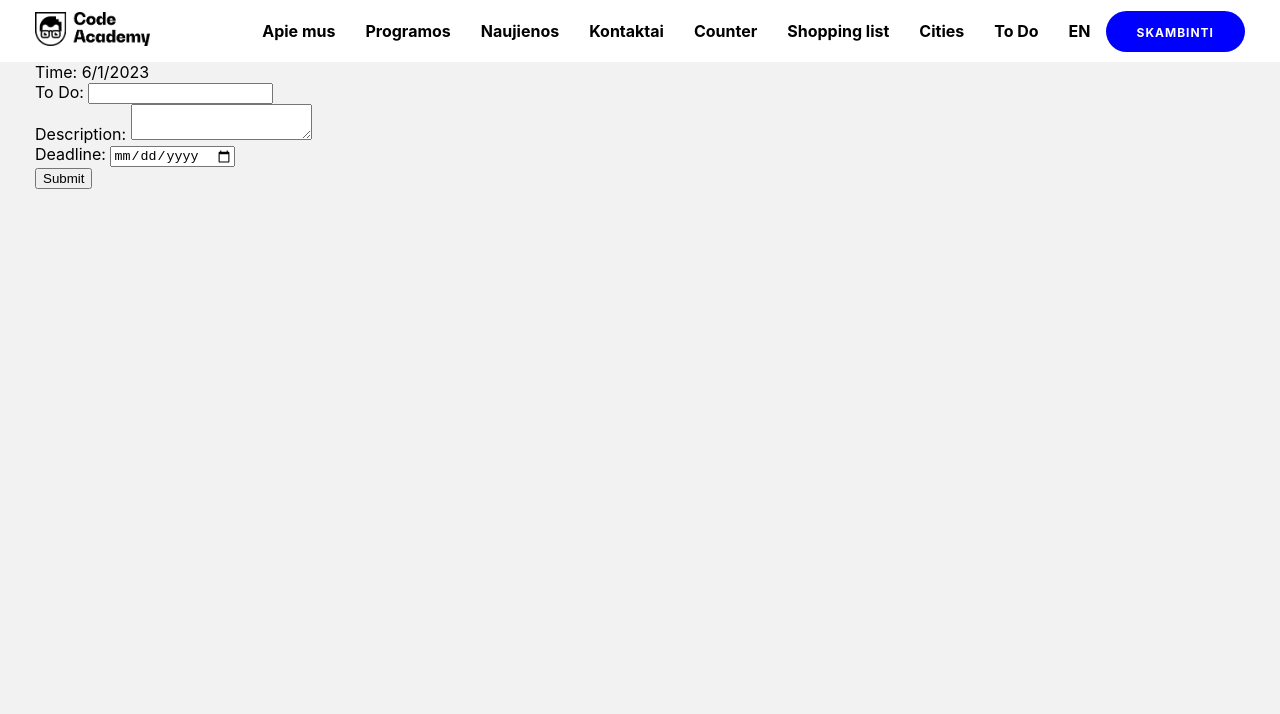
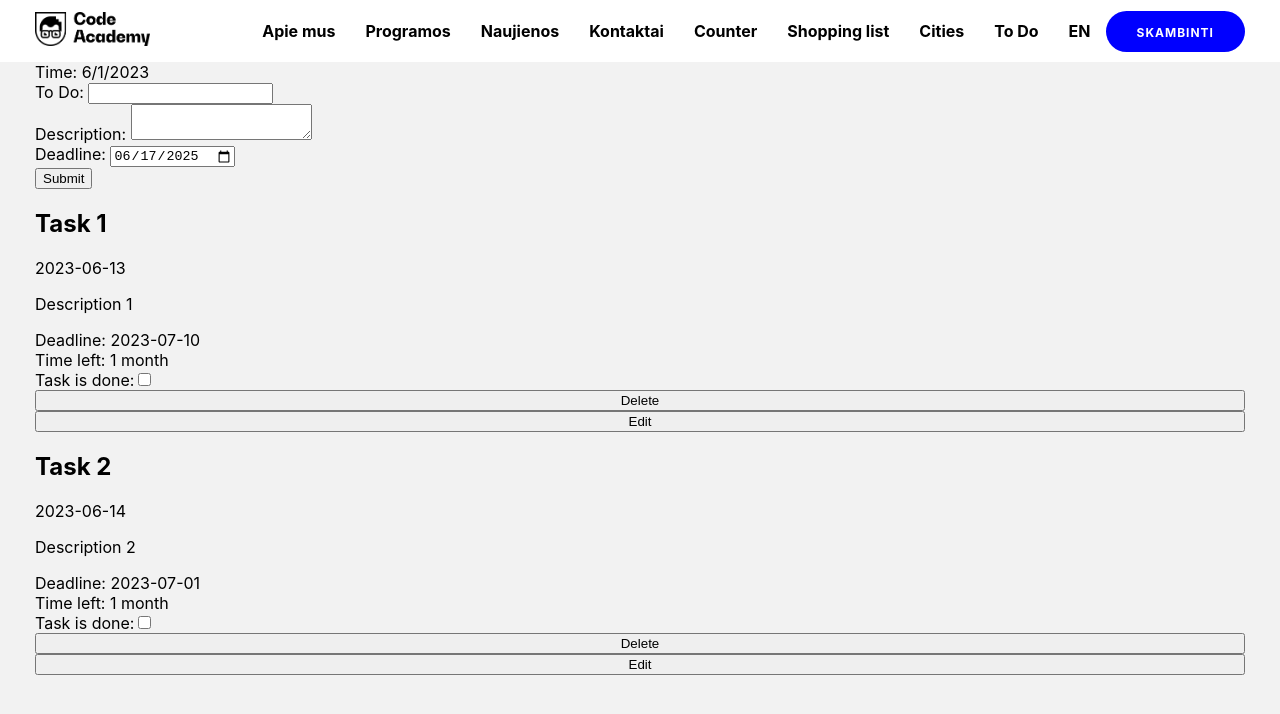
Before and after one commit to medeinedapkev/first-react-app, a React (Create React App) app: page /to-do-list in a window 1280 px wide. Shown: the top 714 px of the page. Built offline with nearby package versions, Linux system fonts and the light colour scheme.

Commit message:
is done and delete functions

```diff
--- a/src/Components/ToDoPageComponents/ToDoForm.js
+++ b/src/Components/ToDoPageComponents/ToDoForm.js
@@ -1,12 +1,10 @@
 import { useState, useEffect } from 'react';
-
-
 
 const ToDoPageForm = ({ onToDo }) => {
 
     const [ date, setDate ] = useState(new Date());
     useEffect(() => {
-        const timer = setInterval(() => setDate(new Date()), 1000)
+        const timer = setInterval(() => setDate(new Date()), 1000, [])
         return function cleanUp() {
             clearInterval(timer);
         }
@@ -18,24 +16,22 @@ const ToDoPageForm = ({ onToDo }) => {
 
     const titleHandler = (e) => setTitle(e.target.value);
     const descriptionHandler = (e) => setDescription(e.target.value);
-    const deadlineHandler = (e) => setDeadline(e.target.value)
+    const deadlineHandler = (e) => setDeadline(e.target.value);
 
     function addNewToDo(event) {
         event.preventDefault();
 
-        const newToDo = {
-            date: date.toLocaleDateString().split('/').join('-'),
-            title: title,
-            description: description,
-            deadline: deadline,
-        }
+        const newDate = new Date();
+        const day = newDate.getDate().toString().padStart(2, '0');
+        const month = (newDate.getMonth() + 1).toString().padStart(2, '0');
+        const year = newDate.getFullYear();
+        const date = `${year}-${month}-${day}`;
+
+        const id = 'id' + Math.floor(Math.random() * 2999);
+
+        const newToDo = { date, title, description, deadline, isDone: false, id };
 
         onToDo(newToDo);
-
-        console.log(date.toLocaleDateString().split('/').join('-'))
-        console.log(title)
-        console.log(description)
-        console.log(deadline)
 
         setTitle('');
         setDescription('');
@@ -55,7 +51,7 @@ const ToDoPageForm = ({ onToDo }) => {
         </div>
         <div className='form-item'>
             <label htmlFor='to-do-date'>Deadline: </label>
-            <input type='date' name='to-do-date' id='to-do-date' value={deadline} onChange={deadlineHandler} />
+            <input type='date' name='to-do-date' id='to-do-date' value={'2025-06-17'} onChange={deadlineHandler} />
         </div>
 
         <button type='submit'>Submit</button>
--- a/src/Components/ToDoPageComponents/ToDoItem.js
+++ b/src/Components/ToDoPageComponents/ToDoItem.js
@@ -1,14 +1,63 @@
 import './ToDoItem.css';
+// import { useState } from 'react';
 
-const ToDoItem = ({ data, setFunction }) => {
-    console.log(data)
-    const { date, title, description, deadline } = data;
+const ToDoItem = ({ data, index, onIsDone, onToDoDelete }) => {
+    const { date, title, description, deadline, id, isDone } = data;
+
+    if (!title || !id) {
+        return '';
+    }
+
+    const createdYear = Number(date.split('-')[0]);
+    const createdMonth = Number(date.split('-')[1]);
+    const createdDay = Number(date.split('-')[2]);
+
+    const deadlineYear = Number(deadline.split('-')[0]);
+    const deadlineMonth = Number(deadline.split('-')[1]);
+    const deadlineDay = Number(deadline.split('-')[2]);
+
+    let timeLeftElement;
+
+    if (deadlineYear > createdYear) {
+        if (deadlineYear - createdYear === 1) {
+            timeLeftElement = <span>Time left: {deadlineYear - createdYear} year</span>
+        } else if (deadlineYear - createdYear > 1) {
+            timeLeftElement = <span>Time left: {deadlineYear - createdYear} years</span>
+        }
+    } else if (deadlineMonth > createdMonth) {
+        if (deadlineMonth - createdMonth === 1) {
+            timeLeftElement = <span>Time left: {deadlineMonth - createdMonth} month</span>
+        } else if (deadlineMonth - createdMonth > 1) {
+            timeLeftElement = <span>Time left: {deadlineMonth - createdMonth} months</span>
+        }
+    } else if (deadlineDay > createdDay) {
+        if (deadlineDay - createdDay === 1) {
+            timeLeftElement = <span>Time left: {deadlineDay - createdDay} day</span>
+        } else if (deadlineDay - createdDay > 1) {
+            timeLeftElement = <span>Time left: {deadlineDay - createdDay} days</span>
+        }
+    } else {
+        timeLeftElement = <span>No time left</span>
+    }
+
+    const descriptionElement = description && <p>{description}</p>;
+    const deadlineElement = deadline && <span>Deadline: {deadline}</span>;
+    const dateElement = date && <span>{date}</span>;
+
   return (
-    <div className='to-do-item'>
+    <div className='to-do-item' id={id}>
         <h2>{title}</h2>
-        <p>{description}</p>
-        <span>Deadline: {deadline}</span>
-        <span>{date}</span>
+        {dateElement}
+        {descriptionElement}
+        {deadlineElement}
+        {timeLeftElement}
+
+        <div>
+            <label htmlFor={`done-${index}`}>{isDone ? 'Task is complited' : 'Task is done:' }</label>
+            <input type='checkbox' name='is-done' id={`done-${index}`} checked={isDone} onChange={() => onIsDone(id)} />
+        </div>
+        <button onClick={() => onToDoDelete(id)}>Delete</button>
+        <button onClick={() => console.log('veikia')}>Edit</button>
     </div>
   )
 }
--- a/src/Components/ToDoPageComponents/ToDoList.js
+++ b/src/Components/ToDoPageComponents/ToDoList.js
@@ -1,11 +1,13 @@
-import ToDoItem from './ToDoItem';
+import ToDoItem from './ToDoItem.js';
 
-
-const ToDoList = ({ toDoData, setFunction }) => {
+const ToDoList = ({ toDoData, onIsDone, onToDoDelete }) => {
+    if (!toDoData || toDoData.length === 0) {
+        return '';
+    }
 
   return (
     <div className='to-do-list'>
-        {toDoData.map((toDo, index) => <ToDoItem key={index} data={toDo} setFunction={setFunction} />)}
+        {toDoData.map((toDo, index) => <ToDoItem key={index} data={toDo} index={index} onIsDone={onIsDone} onToDoDelete={onToDoDelete} />)}
     </div>
   )
 }
--- a/src/Pages/ToDoPage/ToDoPage.js
+++ b/src/Pages/ToDoPage/ToDoPage.js
@@ -4,24 +4,69 @@ import { useState } from 'react';
 import ToDoList from '../../Components/ToDoPageComponents/ToDoList.js';
 
 const ToDoPage = () => {
-    const toDoData = [];
+    const toDoData = [
+        {
+            id: 1,
+            date: '2023-06-13',
+            title: 'Task 1',
+            description: 'Description 1',
+            isDone: false,
+            deadline: '2023-07-10',
+          },
+          {
+            id: 2,
+            date: '2023-06-14',
+            title: 'Task 2',
+            description: 'Description 2',
+            isDone: false,
+            deadline: '2023-07-01',
+          },
+    ];
     const [ toDo, setToDo ] = useState(toDoData);
+    const [ isEditing, setIsEditing ] = useState(null)
 
     function addNewToDo(newToDo) {
+        if (isEditing) {
+            console.log('redaguojam')
+        } else {
+            setToDo(prevState => {
+                const newState = [newToDo, ...prevState];
+
+                return newState;
+            })
+        }
+    }
+
+    function addIsDoneHandler(id) {
+        const index = toDo.findIndex(obj => obj.id === id);
+        // console.log(index)
         setToDo(prevState => {
-            const newState = [newToDo, ...prevState];
-            console.log(newState)
+            let newState = [...prevState];
+            // console.log(newState[index].isDone)
+            newState[index] = {...newState[index], isDone: !newState[index].isDone};
+            // console.log(newState[index])
+            // console.log(newState[index].isDone)
+            // console.log(newState)
 
             return newState;
         })
+    }
 
+    function deleteToDoHandler(id) {
+        const index = toDo.findIndex(obj => obj.id === id);
+        setToDo(prevState => {
+            const newState = [...prevState];
+            newState.splice(index, 1);
+
+            return newState;
+        })
     }
 
   return (
     <Container>
         <ToDoPageForm onToDo={addNewToDo} />
 
-        <ToDoList toDoData={toDo} setFunction={setToDo} />
+        <ToDoList toDoData={toDo} onIsDone={addIsDoneHandler} onToDoDelete={deleteToDoHandler} />
     </Container>
   )
 }
```
